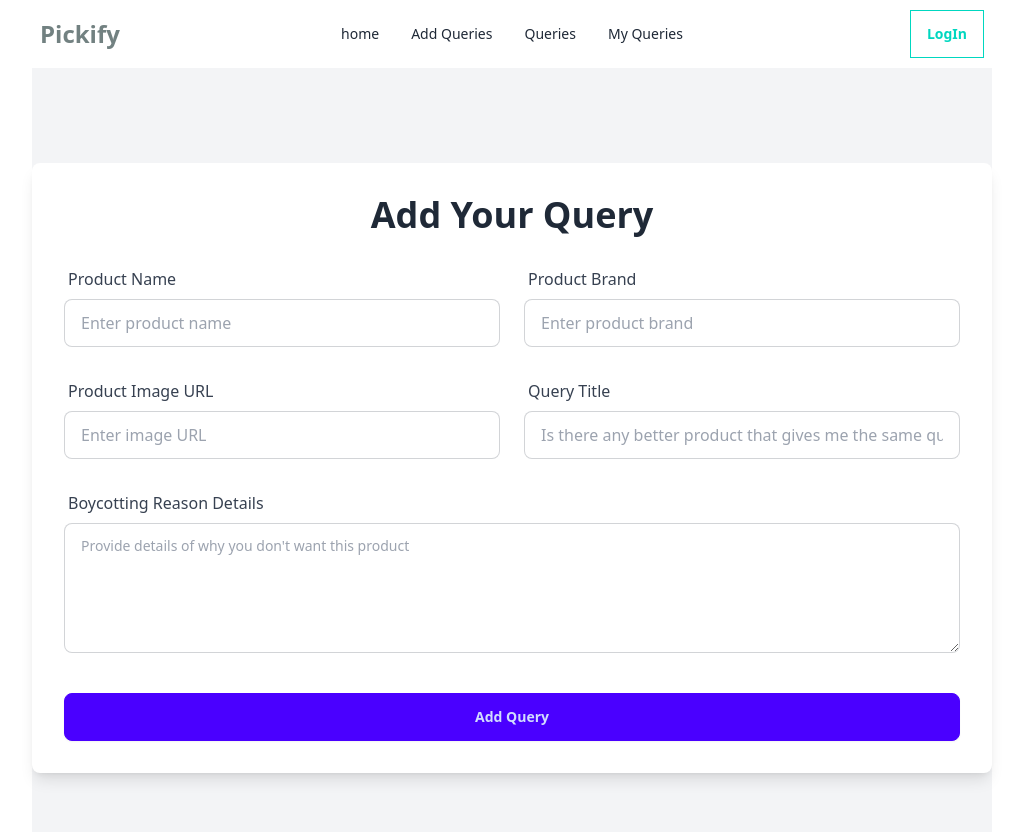
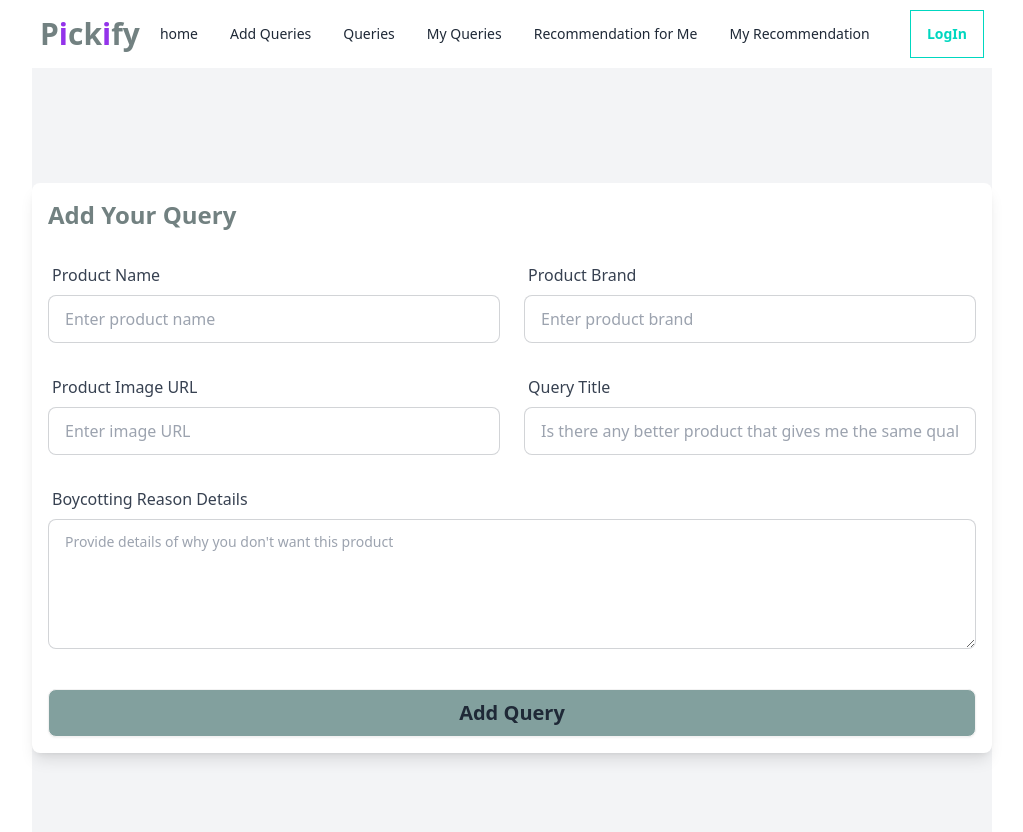
Before and after one commit to Imranahmed935/Pickify, a React (Vite) app: page /addQueries in a window 1280 px wide. Shown: the top 832 px of the page, without its empty margins (128-1151 px from the left). Built offline with nearby package versions, Linux system fonts and the light colour scheme; no server answers.

Commit message:
query banner added with image heading title and a button

```diff
--- a/src/Components/Navbar/Navbar.jsx
+++ b/src/Components/Navbar/Navbar.jsx
@@ -17,6 +17,12 @@ const Navbar = () => {
       </li>
       <li>
         <Link to={'/myQueries'}>My Queries</Link>
+      </li>
+      <li>
+        <Link to={'/recommendationMe'}>Recommendation for Me</Link>
+      </li>
+      <li>
+        <Link to={'/MyRecommendation'}>My Recommendation</Link>
       </li>
     </>
   );
@@ -57,7 +63,7 @@ const Navbar = () => {
             {links}
           </ul>
         </div>
-        <Link to={'/'} className="text-2xl text-[#728181] font-bold">Pickify</Link>
+        <Link to={'/'} className="lg:text-3xl text-2xl text-[#728181] font-bold">P<span className="text-purple-600">i</span>ck<span className="text-purple-600">i</span>fy</Link>
       </div>
       <div className="navbar-center hidden lg:flex">
         <ul className="menu menu-horizontal px-1">
@@ -66,9 +72,10 @@ const Navbar = () => {
       </div>
       <div className="navbar-end">
         {
-          user? <>
+          user? <div className="flex gap-3 items-center">
+          <img className="w-10 h-10 rounded-full" src={user?.photoURL} alt="" />
           <Link to={'/login'} className="btn btn-outline btn-accent rounded-none" onClick={handleSignOut}>LogOut</Link>
-          </>
+          </div>
           :
           <>
             <Link to={'/login'} className="btn btn-outline btn-accent rounded-none">LogIn</Link>
--- /dev/null
+++ b/src/Components/QueryBanner/QueryBanner.jsx
@@ -0,0 +1,27 @@
+import React from "react";
+import banner from "../../assets/slider/organic.png";
+import { Link } from "react-router-dom";
+
+const QueryBanner = () => {
+  return (
+    <div className="flex flex-col md:flex-row items-center justify-between bg-gradient-to-r from-green-200 to-green-500 px-10 ">
+      <div className="md:w-1/2 text-left">
+        <h1 className="text-4xl md:text-5xl font-bold text-gray-800 mb-6">
+          Find Your Perfect Product
+        </h1>
+        <p className="text-lg text-gray-700 mb-8">
+          Explore top recommendations tailored to your needs. Whether it's for
+          daily essentials or exclusive finds, we’ve got you covered!
+        </p>
+        <Link to={'/addQueries'}><button className="btn bg-orange-400 hover:text-black text-white font-bold py-3 px-8 rounded-full">
+          Add Queries
+        </button></Link>
+      </div>
+      <div className="md:w-2/4 mt-10 md:mt-0">
+        <img className="w-full h-auto rounded-lg" src={banner} alt="Organic Products" />
+      </div>
+    </div>
+  );
+};
+
+export default QueryBanner;
--- a/src/Pages/AddQueries/AddQueries.jsx
+++ b/src/Pages/AddQueries/AddQueries.jsx
@@ -30,8 +30,8 @@ const AddQueries = () => {
     }
     return (
         <div className="min-h-screen flex justify-center items-center bg-gray-100">
-            <div className="card w-full max-w-5xl bg-white shadow-lg p-8 rounded-lg">
-                <h2 className="text-4xl font-bold mb-6 text-center text-gray-800">
+            <div className="card w-full max-w-5xl bg-white shadow-lg p-4 rounded-lg">
+                <h2 className="text-2xl font-bold mb-6 text-[#728181]">
                     Add Your Query
                 </h2>
                 <form onSubmit={handleAddQueriesForm} className="grid grid-cols-1 md:grid-cols-2 gap-6">
@@ -96,7 +96,7 @@ const AddQueries = () => {
                         ></textarea>
                     </div>
                     <div className="form-control md:col-span-2 mt-4">
-                        <button type="submit" className="btn btn-primary w-full">
+                        <button type="submit" className="btn bg-[#82A09E] text-xl w-full">
                             Add Query
                         </button>
                     </div>
--- a/src/Pages/MyQueries/MyQueries.jsx
+++ b/src/Pages/MyQueries/MyQueries.jsx
@@ -3,6 +3,7 @@ import { AuthContext } from "../../Provider/AuthProvider";
 import axios from "axios";
 import { Link } from "react-router-dom";
 import Swal from "sweetalert2";
+import QueryBanner from "../../Components/QueryBanner/QueryBanner";
 
 const MyQueries = () => {
   const { user } = useContext(AuthContext);
@@ -49,6 +50,9 @@ const MyQueries = () => {
 
   return (
     <div>
+      <div>
+        <QueryBanner/>
+      </div>
       <h1 className="text-2xl mt-10 font-bold text-[#728181]">My Queries</h1>
       <div className="lg:w-10/12 mx-auto px-2 py-10 grid grid-cols-1 md:grid-cols-2 lg:grid-cols-3 gap-10">
         {myQueries.map((queries) => (
--- /dev/null
+++ b/src/Pages/MyRecommendation/MyRecommendation.jsx
@@ -0,0 +1,11 @@
+import React from 'react';
+
+const MyRecommendation = () => {
+    return (
+        <div>
+            <h1>My Recommendation page</h1>
+        </div>
+    );
+};
+
+export default MyRecommendation;
--- /dev/null
+++ b/src/Pages/RecommendationForMe/RecommendationForMe.jsx
@@ -0,0 +1,11 @@
+import React from 'react';
+
+const RecommendationForMe = () => {
+    return (
+        <div>
+            <h1>Recommendation For Me page</h1>
+        </div>
+    );
+};
+
+export default RecommendationForMe;
```
Also changed, not shown: src/Routes/Routes.jsx (+10 -0 lines), 1 other file (tests, documents, lock files or other folders).
